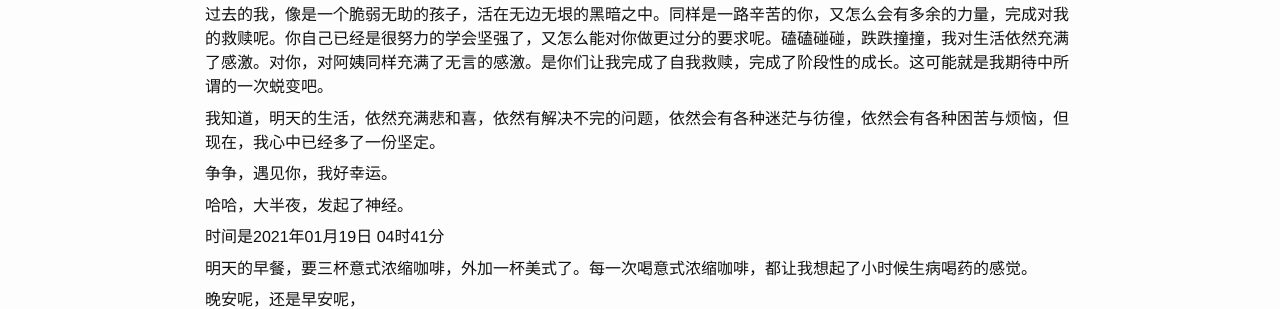
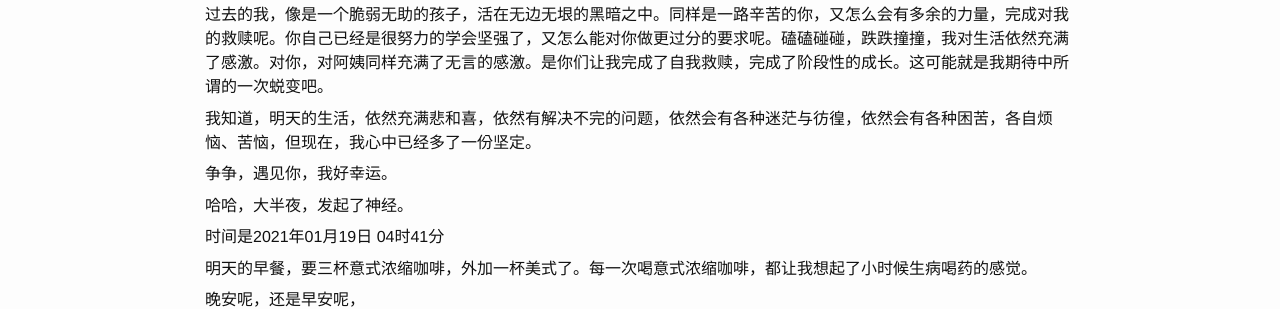
Before and after one commit to lianyu1115/lianyu, a Jekyll site: the page built from _journals/2021-01-06-未完成的初恋.md, in a window 1280 px wide. Shown: the part 1449-1758 px from the top of the page. Built offline with Jekyll 4.4.1, drawn with Linux system fonts in a browser that asks for light colours.

Commit message:
Update 2021-01-06-未完成的初恋.md

```diff
--- a/_journals/2021-01-06-未完成的初恋.md
+++ b/_journals/2021-01-06-未完成的初恋.md
@@ -50,7 +50,7 @@ the last letter. please forgive me. try to be happy.
 
 过去的我，像是一个脆弱无助的孩子，活在无边无垠的黑暗之中。同样是一路辛苦的你，又怎么会有多余的力量，完成对我的救赎呢。你自己已经是很努力的学会坚强了，又怎么能对你做更过分的要求呢。磕磕碰碰，跌跌撞撞，我对生活依然充满了感激。对你，对阿姨同样充满了无言的感激。是你们让我完成了自我救赎，完成了阶段性的成长。这可能就是我期待中所谓的一次蜕变吧。
 
-我知道，明天的生活，依然充满悲和喜，依然有解决不完的问题，依然会有各种迷茫与彷徨，依然会有各种困苦与烦恼，但现在，我心中已经多了一份坚定。
+我知道，明天的生活，依然充满悲和喜，依然有解决不完的问题，依然会有各种迷茫与彷徨，依然会有各种困苦，各自烦恼、苦恼，但现在，我心中已经多了一份坚定。
 
 争争，遇见你，我好幸运。
 
```
